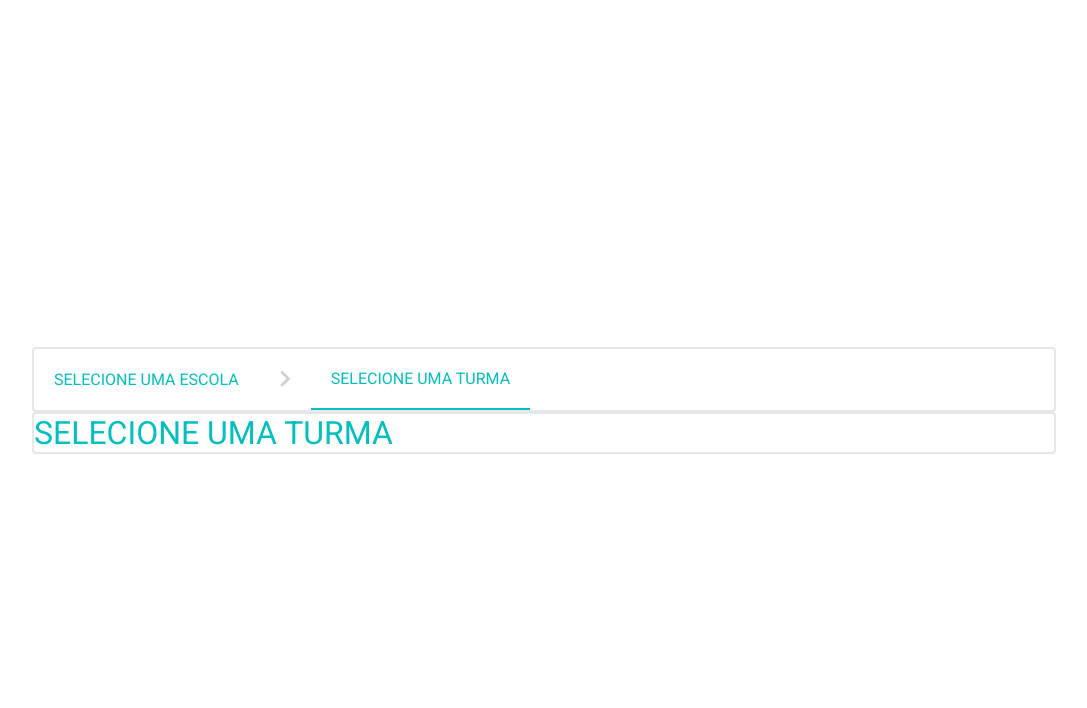
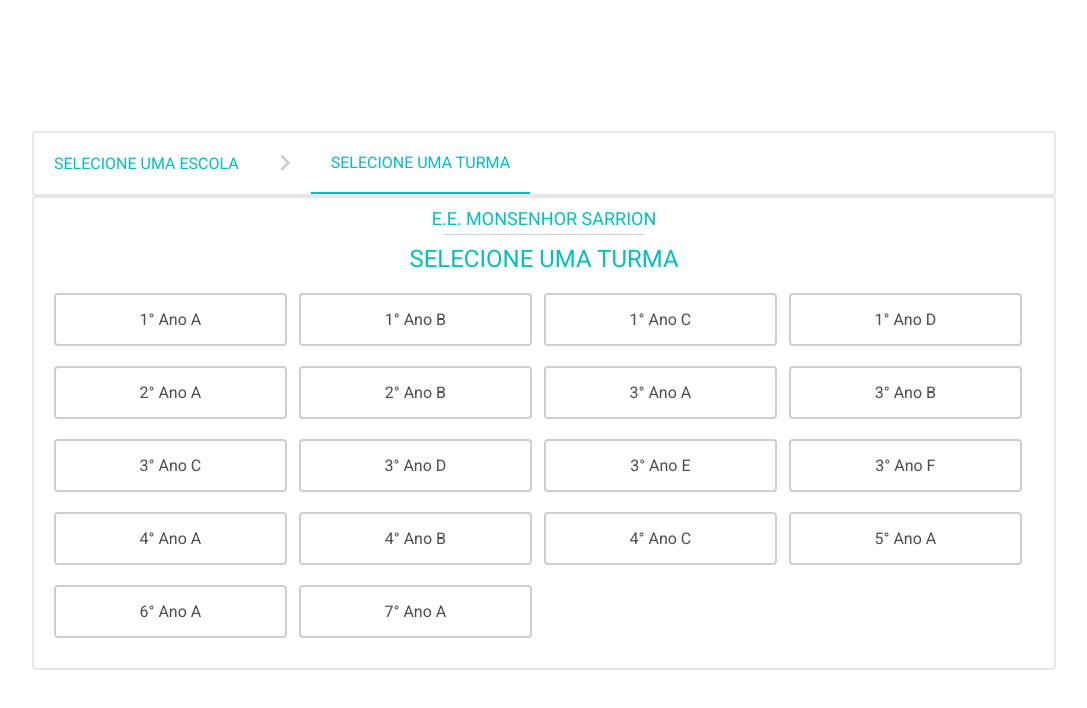
Before and after one commit to NaluFigueira/CoClassHelper, a React (Create React App) app: page / in a window 1280 px wide. Both pictures are taken after a click on the button "E.E. MONSENHOR SARRION". Shown: the top 708 px of the page, without its empty margins (96-1183 px from the left). Built offline with nearby package versions, Linux system fonts and the light colour scheme.

Commit message:
Adding class selection

```diff
--- a/src/pages/ClassSelection/index.tsx
+++ b/src/pages/ClassSelection/index.tsx
@@ -1,7 +1,105 @@
 import React from 'react';
+import { Container, Divider } from './styles';
+import { Class, ClassSelectionProps } from './types';
 
-const ClassSelection: React.FC = () => {
-  return <h1>Selecione uma turma</h1>;
+const classes: Array<Class> = [
+  {
+    id: 0,
+    name: '1° Ano A',
+  },
+  {
+    id: 1,
+    name: '1° Ano B',
+  },
+  {
+    id: 2,
+    name: '1° Ano C',
+  },
+  {
+    id: 3,
+    name: '1° Ano D',
+  },
+  {
+    id: 4,
+    name: '2° Ano A',
+  },
+  {
+    id: 5,
+    name: '2° Ano B',
+  },
+  {
+    id: 6,
+    name: '3° Ano A',
+  },
+  {
+    id: 7,
+    name: '3° Ano B',
+  },
+  {
+    id: 8,
+    name: '3° Ano C',
+  },
+  {
+    id: 9,
+    name: '3° Ano D',
+  },
+  {
+    id: 10,
+    name: '3° Ano E',
+  },
+  {
+    id: 11,
+    name: '3° Ano F',
+  },
+  {
+    id: 12,
+    name: '4° Ano A',
+  },
+  {
+    id: 13,
+    name: '4° Ano B',
+  },
+  {
+    id: 14,
+    name: '4° Ano C',
+  },
+  {
+    id: 15,
+    name: '5° Ano A',
+  },
+  {
+    id: 16,
+    name: '6° Ano A',
+  },
+  {
+    id: 17,
+    name: '7° Ano A',
+  },
+];
+
+const ClassSelection: React.FC<ClassSelectionProps> = ({
+  schoolName,
+  onSelectClass,
+}) => {
+  return (
+    <Container>
+      <strong>{schoolName}</strong>
+      <Divider />
+      <h2>SELECIONE UMA TURMA</h2>
+      <div>
+        {classes.map((schoolClass) => (
+          <div key={schoolClass.id}>
+            <button
+              type="button"
+              onClick={() => onSelectClass(schoolClass.name)}
+            >
+              {schoolClass.name}
+            </button>
+          </div>
+        ))}
+      </div>
+    </Container>
+  );
 };
 
 export default ClassSelection;
--- /dev/null
+++ b/src/pages/ClassSelection/styles.ts
@@ -0,0 +1,33 @@
+import styled from 'styled-components';
+import { lighten } from 'polished';
+
+export const Container = styled.div`
+  width: 100%;
+  display: flex;
+  flex-direction: column;
+  align-items: center;
+  justify-content: center;
+  padding: 10px;
+  max-height: 100%;
+
+  > strong {
+    font-size: 18px;
+  }
+
+  > div {
+    width: 100%;
+    overflow-y: scroll;
+    display: grid;
+    grid-template-columns: auto auto auto auto;
+    padding: 10px;
+  }
+`;
+
+export const Divider = styled.div`
+  height: 1px !important;
+  width: 20% !important;
+  padding: 0 !important;
+  margin-top: 5px;
+  margin-bottom: 10px;
+  background-color: ${lighten(0.2, '#9b9b9b')};
+`;
--- /dev/null
+++ b/src/pages/ClassSelection/types.ts
@@ -0,0 +1,9 @@
+export interface ClassSelectionProps {
+  schoolName: string;
+  onSelectClass(className: string): void;
+}
+
+export interface Class {
+  id: number;
+  name: string;
+}
--- a/src/pages/SectionController/index.tsx
+++ b/src/pages/SectionController/index.tsx
@@ -1,4 +1,4 @@
-import React, { useState, useCallback, useEffect } from 'react';
+import React, { useState, useCallback } from 'react';
 import Stepper from '../../components/Stepper';
 import { StepNumber } from '../../components/Stepper/types';
 import SchoolSelection from '../SchoolSelection';
@@ -17,18 +17,25 @@ const {
 
 const SectionController: React.FC = () => {
   const [step, setStep] = useState<StepNumber>(SCHOOL_SELECTION);
-  const [school, setSchool] = useState<string>('');
+  const [selectedSchool, setSelectedSchool] = useState<string>('');
+  const [selectedClass, setSelectedClass] = useState<string>('');
 
   const HandleChangeStep = useCallback((selectedStep: StepNumber) => {
     if (selectedStep === SCHOOL_SELECTION) {
-      setSchool('');
+      setSelectedSchool('');
     }
+    setSelectedClass('');
     setStep(selectedStep);
   }, []);
 
-  const HandleSelectSchool = useCallback((selectedSchool: string) => {
-    setSchool(selectedSchool);
+  const HandleSelectSchool = useCallback((newSchool: string) => {
+    setSelectedSchool(newSchool);
     setStep(CLASS_SELECTION);
+  }, []);
+
+  const HandleSelectClass = useCallback((newClass: string) => {
+    setSelectedClass(newClass);
+    setStep(ACTIVITY_SELECTION);
   }, []);
 
   return (
@@ -38,7 +45,12 @@ const SectionController: React.FC = () => {
         {step === SCHOOL_SELECTION && (
           <SchoolSelection onSelectSchool={HandleSelectSchool} />
         )}
-        {step === CLASS_SELECTION && <ClassSelection />}
+        {step === CLASS_SELECTION && (
+          <ClassSelection
+            schoolName={selectedSchool}
+            onSelectClass={HandleSelectClass}
+          />
+        )}
         {step === ACTIVITY_SELECTION && <ActivitySelection />}
         {step === STUDENT_LIST && <StudentsList />}
       </SectionContainer>
--- a/src/pages/SectionController/styles.ts
+++ b/src/pages/SectionController/styles.ts
@@ -11,7 +11,7 @@ export const Container = styled.div`
 
 export const SectionContainer = styled.div`
   width: 80%;
-  max-height: 70%;
+  max-height: 70vh;
   border: 2px solid ${lighten(0.3, '#9b9b9b')};
   border-radius: 4px;
 `;
--- a/src/styles/global.ts
+++ b/src/styles/global.ts
@@ -31,7 +31,6 @@ export default createGlobalStyle`
   }
 
   button {
-    width: 95%;
     padding: 15px;
     margin: 10px 0px;
     border: 2px solid ${lighten(0.2, '#9b9b9b')};
@@ -39,6 +38,7 @@ export default createGlobalStyle`
     border-radius: 4px;
     color: ${darken(0.3, '#9b9b9b')};
     transition: border-color 0.2s;
+    width: 95%;
 
     &:hover {
       border-color: #04bfbf;
```
